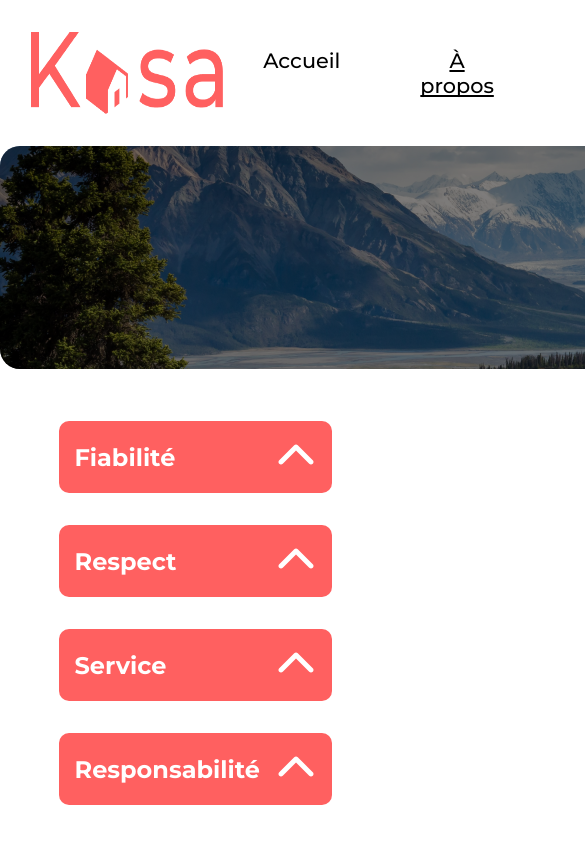
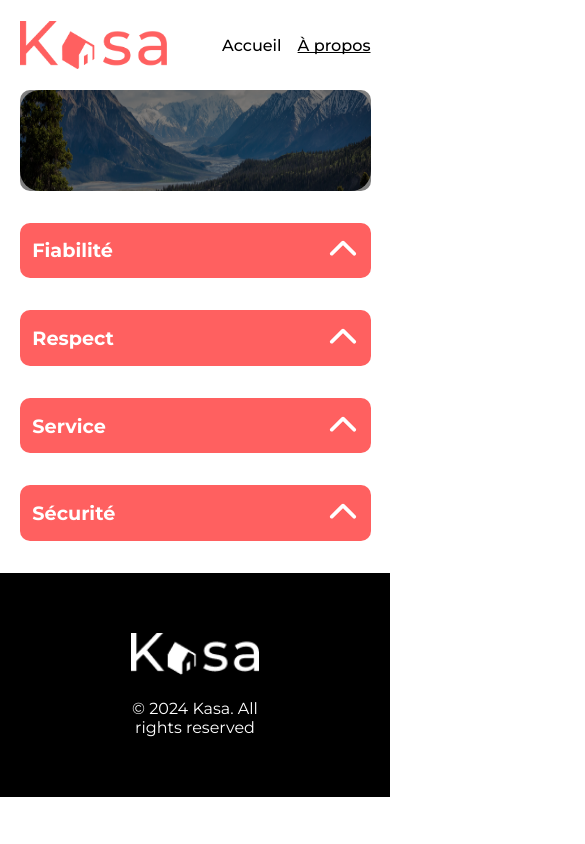
Before and after one commit to Eloodiiee/Kasa, a React (Vite) app: page /about in a window 390 px wide. Shown: the top 844 px of the page, 585 px wide, since content can reach past the window. Built offline with nearby package versions, Linux system fonts and the light colour scheme.

Commit message:
Responsive mobile finie, projet terminé

```diff
--- a/src/App.scss
+++ b/src/App.scss
@@ -18,6 +18,7 @@ header {
     max-width: 1240px;
 
     img {
+        width: 75%;
         max-width: 12rem;
     }
 
@@ -27,7 +28,7 @@ header {
         list-style: none;
 
         a {
-            font-size: 1.3rem;
+            font-size: clamp(0.9375rem, 0.8654rem + 0.5769vi, 1.3125rem);
             color: #000;
             text-decoration: none;
             font-weight: 500;
@@ -42,42 +43,42 @@ header {
 
 .bannerOne,
 .bannerTwo {
-    position: relative;
-    display: inline-block;
+    display: grid;
     margin-bottom: 3rem;
-    width: 1240px;
-    height: 223px;
+    max-width: 1240px;
+    width: 95%;
+    aspect-ratio: 6/1;
     border-radius: 20px;
+    margin-inline: auto;
 
-    &.bannerOne {
-        background-image: url("../src/assets/images/banner_1.png");
+    img {
+        width: 100%;
+        height: 100%;
+        border-radius: 20px;
+        pointer-events: none;
+        grid-row: 1;
+        grid-column: 1;
     }
-
-    &.bannerTwo {
-        background-image: url("../src/assets/images/banner_2.png");
-    }
-
     .bannerOverlay {
-        position: absolute;
-        top: 0;
-        left: 0;
         width: 100%;
         height: 100%;
         border-radius: 20px;
         background-color: rgba(0, 0, 0, 0.5);
         pointer-events: none;
+        grid-row: 1;
+        grid-column: 1;
     }
 
     h2 {
-        position: absolute;
-        top: 35%;
-        left: 50%;
-        width: max-content;
         z-index: 1000;
-        transform: translate(-50%, -50%);
         color: white;
-        font-size: 45px;
+        font-size: clamp(1rem, 0.4311rem + 2.646vi, 2.8125rem);
         text-align: center;
+        grid-row: 1;
+        grid-column: 1;
+        margin-block: 0;
+        margin-inline: 0;
+        align-self: center;
     }
 }
 
@@ -412,3 +413,165 @@ footer {
         font-weight: 400;
     }
 }
+@media screen and (max-width: 500px) {
+    header {
+        margin-inline: auto;
+        align-items: center;
+        justify-content: space-between;
+        margin: 1.2rem auto;
+        width: 90%;
+        img {
+            width: 42%;
+        }
+        ul {
+            gap: 1rem;
+            padding: 0;
+        }
+    }
+    .bannerOne,
+    .bannerTwo {
+        margin-bottom: 1rem;
+        width: 90%;
+        aspect-ratio: 3.5/1;
+        border-radius: 10px;
+
+        .bannerOverlay {
+            border-radius: 10px;
+        }
+        h2 {
+            margin-left: 1rem;
+            width: 176px;
+            font-size: 18px;
+            text-align: left;
+        }
+    }
+    .CardContainer {
+        grid-template-columns: 1fr;
+        background-color: #fff;
+        width: 90%;
+        padding-block: 0;
+        gap: 1rem;
+        .card {
+            width: 100%;
+            margin-block: 0;
+            aspect-ratio: 1.3/1;
+        }
+    }
+    footer {
+        margin-top: 1.5rem;
+        padding-block: 1rem;
+        .footerText {
+            width: 40%;
+        }
+    }
+    .about-content {
+        width: 90%;
+        margin-top: 2rem;
+        .collapse {
+            .collapse-header {
+                padding: 0.8rem;
+                h2 {
+                    font-size: 1.2rem;
+                }
+                img {
+                    width: 30px;
+                    height: 30px;
+                }
+            }
+        }
+    }
+    .error {
+        h1 {
+            margin-block: 4rem;
+            font-size: 7rem;
+        }
+        h2 {
+            width: 73%;
+            font-size: 1.4rem;
+            margin-inline: auto;
+            font-weight: 500;
+        }
+        p {
+            margin-bottom: 7rem;
+        }
+    }
+    .lodge-container {
+        width: 90%;
+        .carrousel-container {
+            display: grid;
+            height: auto;
+            img {
+                grid-column: 1 / span 2;
+                grid-row: 1 / span 2;
+
+                aspect-ratio: 1.3 / 1;
+            }
+            .carrousel-overlay {
+                grid-column: 1 / span 2;
+                grid-row: 1 / span 2;
+            }
+            .controls {
+                .carrousel-nav {
+                    img {
+                        height: 10%;
+                        margin-inline: 10px;
+                        margin-top: 40px;
+                    }
+                }
+                .carrousel-img-counter {
+                    display: none;
+                }
+            }
+        }
+        .lodge {
+            grid-column: 1 / span 2;
+            .title {
+                font-weight: 600;
+            }
+            .location {
+                color: #000;
+                font-weight: 600;
+            }
+        }
+        .tags {
+            grid-column: 1 / span 2;
+            grid-row: 4;
+            .tag {
+                border-radius: 7px;
+                font-size: 0.6rem;
+                font-weight: 600;
+            }
+        }
+        .rating {
+            grid-row: 5;
+            justify-content: flex-start;
+            width: 100%;
+            gap: 0.4rem;
+            img {
+                width: 20px;
+            }
+        }
+        .host-container {
+            grid-row: 5;
+            grid-column: 2;
+            align-items: center;
+            img {
+                height: 50px;
+                width: 50px;
+                margin-left: 0.7rem;
+            }
+        }
+        .Dropdowns-container {
+            grid-row: 6;
+            grid-column: 1 / span 2;
+            flex-direction: column;
+            justify-content: center;
+            align-items: center;
+            gap: 1.5rem;
+            margin: 0;
+            .dropdown-element {
+                width: 100%;
+            }
+        }
+    }
+}
--- a/src/components/banner/Banner.jsx
+++ b/src/components/banner/Banner.jsx
@@ -1,9 +1,10 @@
 import React from "react"
 import PropTypes from "prop-types"
 
-const Banner = ({ className, title }) => {
+const Banner = ({ className, title, imgUrl }) => {
     return (
         <div className={className}>
+            <img src={imgUrl} alt="Banner image" />
             <div className="bannerOverlay"></div>
             <h2>{title}</h2>
         </div>
@@ -13,5 +14,6 @@ const Banner = ({ className, title }) => {
 Banner.propTypes = {
     className: PropTypes.string,
     title: PropTypes.string,
+    imgUrl: PropTypes.string,
 }
 export default Banner
--- a/src/pages/About.jsx
+++ b/src/pages/About.jsx
@@ -5,7 +5,7 @@ import { Fragment } from "react"
 const About = () => {
     return (
         <Fragment>
-            <Banner className="bannerTwo" />
+            <Banner className="bannerTwo" imgUrl="src/assets/images/banner_2.png" />
             <div className="about-content">
                 <Collapse title="Fiabilité">
                     <p>
@@ -19,7 +19,7 @@ const About = () => {
                 <Collapse title="Service">
                     <p>Nos équipes se tiennent à votre disposition pour vous fournir une expérience parfaite. N'hésitez pas à nous contacter si vous avez la moindre question.</p>
                 </Collapse>
-                <Collapse title="Responsabilité">
+                <Collapse title="Sécurité">
                     <p>
                         La sécurité est la priorité de Kasa. Aussi bien pour nos hôtes que pour les voyageurs, chaque logement correspond aux critères de sécurité établis par nos services. En laissant
                         une note aussi bien à l'hôte qu'au locataire, cela permet à nos équipes de vérifier que les standards sont bien respectés. Nous organisons également des ateliers sur la
--- a/src/pages/Accueil.jsx
+++ b/src/pages/Accueil.jsx
@@ -5,7 +5,7 @@ import CardsArray from "../components/Cards/Cards"
 const Accueil = () => {
     return (
         <Fragment>
-            <Banner className="bannerOne" title="Chez vous, partout et ailleurs" />
+            <Banner className="bannerOne" title="Chez vous, partout et ailleurs" imgUrl="src/assets/images/banner_1.png" />
             <CardsArray />
         </Fragment>
     )
```
